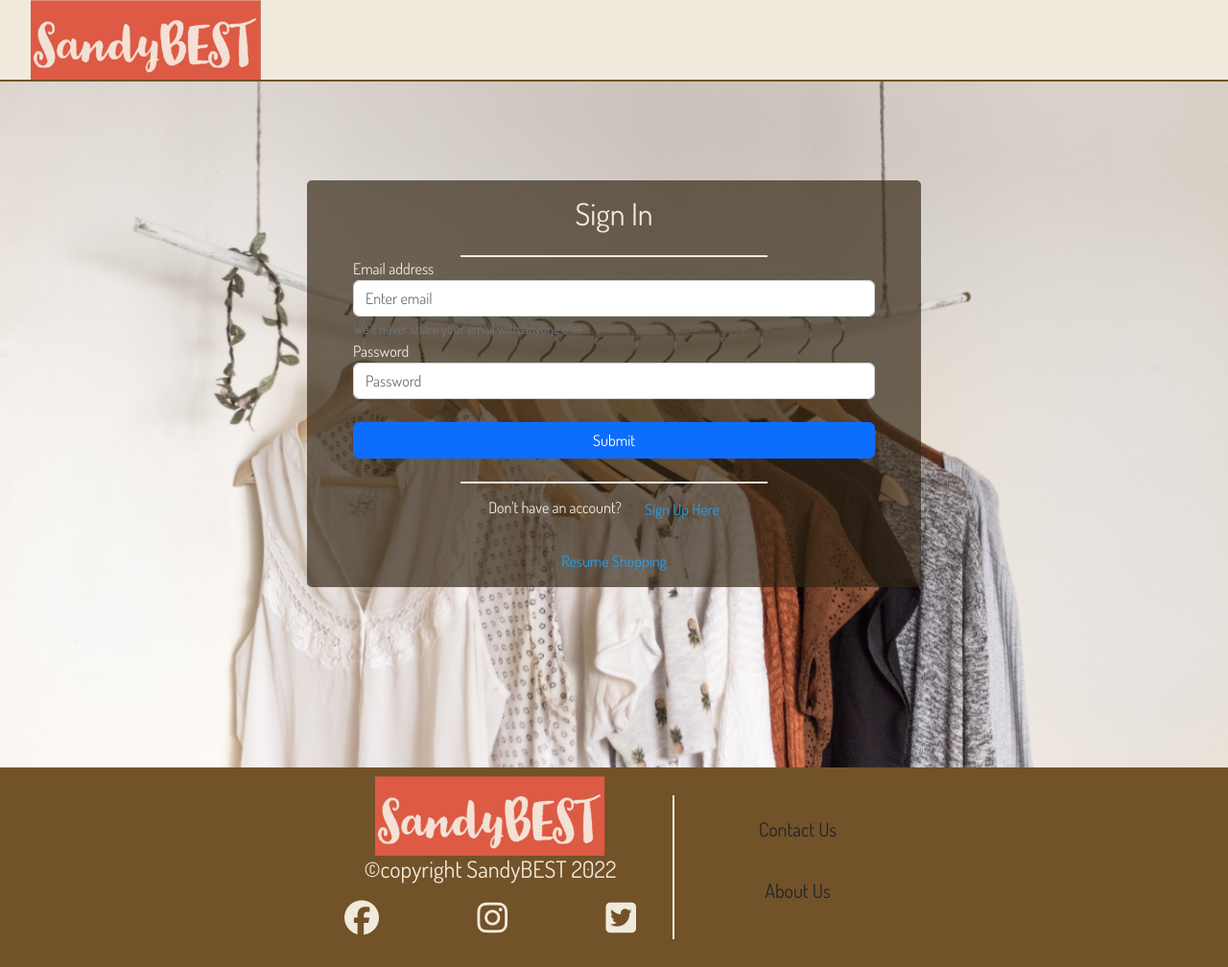
After one commit to MwangiNelson/sandie, a PHP site: page /login.php in a window 1280 px wide. The commit adds this page. Shown: the whole page at 96% size. Run offline with PHP 8.4, Linux system fonts and the light colour scheme; some libraries are stand-ins or nearby versions.

Commit message:
ui_complete

```diff
--- a/components/navbar.php
+++ b/components/navbar.php
@@ -11,7 +11,7 @@
         <ul>
             <li><a href="store.php"><button class="btn btn-light cart-btn"><i class="fa-solid fa-store px-2"></i>STORE</button></a></li>
             <li><a href="cart.php"><button class="btn btn-light cart-btn"><i class="fa-solid fa-cart-shopping px-2"></i>Cart</button></a></li>
-            <li><button class="btn btn-primary"><i class="fa-solid fa-arrow-right-to-bracket px-1"></i>SIGN IN</button></li>
+            <li><a href="login.php"><button class="btn btn-primary"><i class="fa-solid fa-arrow-right-to-bracket px-1"></i>SIGN IN</button></a></li>
         </ul>
     </div>
 </nav>
--- a/css/landing.css
+++ b/css/landing.css
@@ -463,3 +463,50 @@ table {
   background-color: #f0eadc;
   margin-inline: 3vw;
 }
+
+.auth-nav {
+  position: fixed;
+  top: 0;
+  width: 100%;
+  background-color: #f0eadc;
+  height: fit-content;
+  display: inline-flex;
+  border-bottom: 2px solid #725229;
+}
+.sign-up {
+  margin-top: 12vh;
+  display: none;
+  width: 50%;
+  height: fit-content;
+  background-color: #332614ad;
+  border-radius: 5px;
+  flex-direction: column;
+  align-items: center;
+}
+.sign-in {
+  width: 50%;
+  height: fit-content;
+  background-color: #332614ad;
+  border-radius: 5px;
+  display: inline-flex;
+  flex-direction: column;
+  align-items: center;
+}
+.auth-body {
+  font-family: "Dosis", sans-serif;
+  color: #f0eadc;
+}
+.sign-in-form {
+  width: 100%;
+  padding-inline: 3rem;
+}
+.toggle-options {
+  display: inline-flex;
+  flex-direction: column;
+  align-items: center;
+  justify-content: center;
+}
+.toggle-options button {
+  color: #1da1f2;
+  border-radius: 0;
+}
--- /dev/null
+++ b/login.php
@@ -0,0 +1,107 @@
+<!DOCTYPE html>
+<html lang="en">
+
+<head>
+    <?php include("components/header.php"); ?>
+    <style>
+        .auth-body {
+            background: url("images/clothes.jpg");
+            background-size: cover;
+            background-repeat: no-repeat;
+            background-attachment: fixed;
+            width: 100%;
+            height: 100vh;
+            display: inline-flex;
+            flex-direction: column;
+            justify-content: center;
+            align-items: center;
+        }
+    </style>
+</head>
+
+<body>
+    <div class="auth-body">
+        <nav class="auth-nav">
+            <div class="logo-container">
+                <a href="landing.php"> <img src="images/SandyBEST_logo.png" alt=""> </a>
+            </div>
+        </nav>
+        <div class="sign-in" id="sign-in">
+            <div class="checkout-head py-3">
+                <h2>Sign In</h2>
+            </div>
+            <span class="line2"></span>
+            <form class="sign-in-form">
+                <div class="form-group">
+                    <label for="exampleInputEmail1">Email address</label>
+                    <input type="email" class="form-control" id="exampleInputEmail1" aria-describedby="emailHelp" placeholder="Enter email">
+                    <small id="emailHelp" class="form-text text-muted">We'll never share your email with anyone else.</small>
+                </div>
+                <div class="form-group">
+                    <label for="exampleInputPassword1">Password</label>
+                    <input type="password" class="form-control" id="exampleInputPassword1" placeholder="Password">
+                </div>
+
+                <button type="submit" class="btn btn-primary w-100 my-4">Submit</button>
+            </form>
+            <span class="line2"></span>
+            <div class="toggle-options py-2">
+                <p>Don't have an account? <button class="btn btn-text mx-2" id="su-tg-btn">Sign Up Here</button> </p>
+                <a href="landing.php"><button class="btn btn-text">Resume Shopping</button></a>
+            </div>
+        </div>
+        <div class="sign-up" id="sign-up">
+            <div class="checkout-head py-3">
+                <h2>Sign Up</h2>
+            </div>
+            <span class="line2"></span>
+            <form class="sign-in-form">
+                <div class="form-group">
+                    <label for="user_name">Username</label>
+                    <input type="text" class="form-control" id="user_name" aria-describedby="emailHelp" placeholder="Enter username">
+                    <small id="emailHelp" class="form-text text-muted">This name will appear on your profile</small>
+                </div>
+                <div class="form-group">
+                    <label for="user_email">Email address</label>
+                    <input type="email" class="form-control" id="user_email" aria-describedby="emailHelp" placeholder="Enter email">
+                    <small id="emailHelp" class="form-text text-muted">We'll never share your email with anyone else.</small>
+                </div>
+                <div class="form-group">
+                    <label for="password">Password</label>
+                    <input type="password" class="form-control" id="password" placeholder="Enter Password">
+                </div>
+                <div class="form-group">
+                    <label for="c_password">Confirm Password</label>
+                    <input type="password" class="form-control" id="c_password" placeholder="Confirm Password">
+                </div>
+
+                <button type="submit" class="btn btn-primary w-100 my-4">Submit</button>
+            </form>
+            <span class="line2"></span>
+            <div class="toggle-options py-2">
+                <p>Already have an account? <button class="btn btn-text mx-2" id="si-tg-btn">Sign In Here</button> </p>
+                <a href="landing.php"><button class="btn btn-text">Resume Shopping</button></a>
+            </div>
+        </div>
+    </div>
+    <?php include("components/footer.php"); ?>
+
+    <script>
+        var signup = document.getElementById("sign-up");
+        var signin = document.getElementById("sign-in");
+        var su_togglebtn = document.getElementById("su-tg-btn");
+        var si_togglebtn = document.getElementById("si-tg-btn");
+
+
+        su_togglebtn.addEventListener("click", function() {
+            signin.style.display = "none";
+            signup.style.display = "inline-flex";
+        })
+        si_togglebtn.addEventListener("click", function() {
+            signup.style.display = "none";
+            signin.style.display = "inline-flex";
+        })
+    </script>
+</body>
+
+</html>
```
